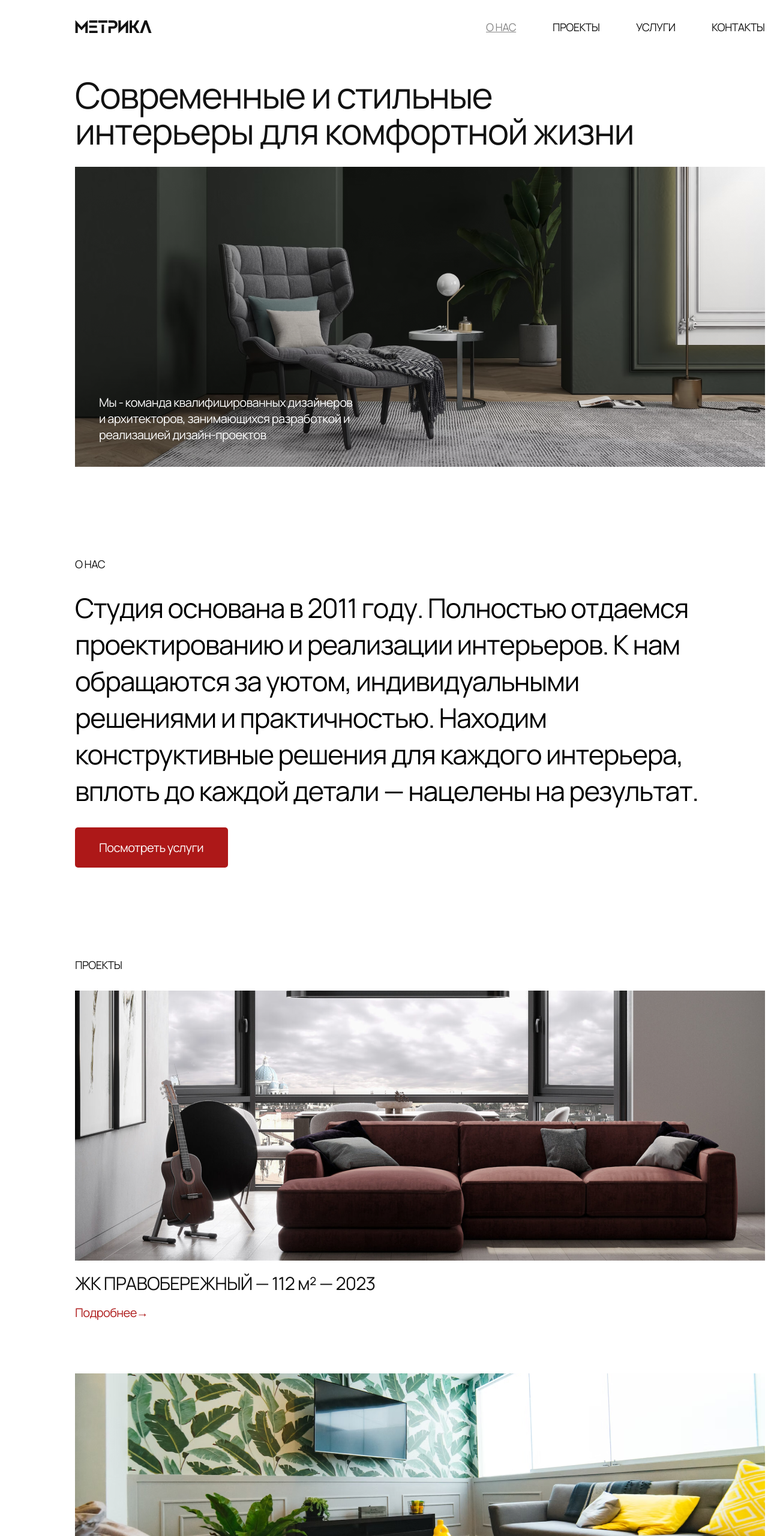
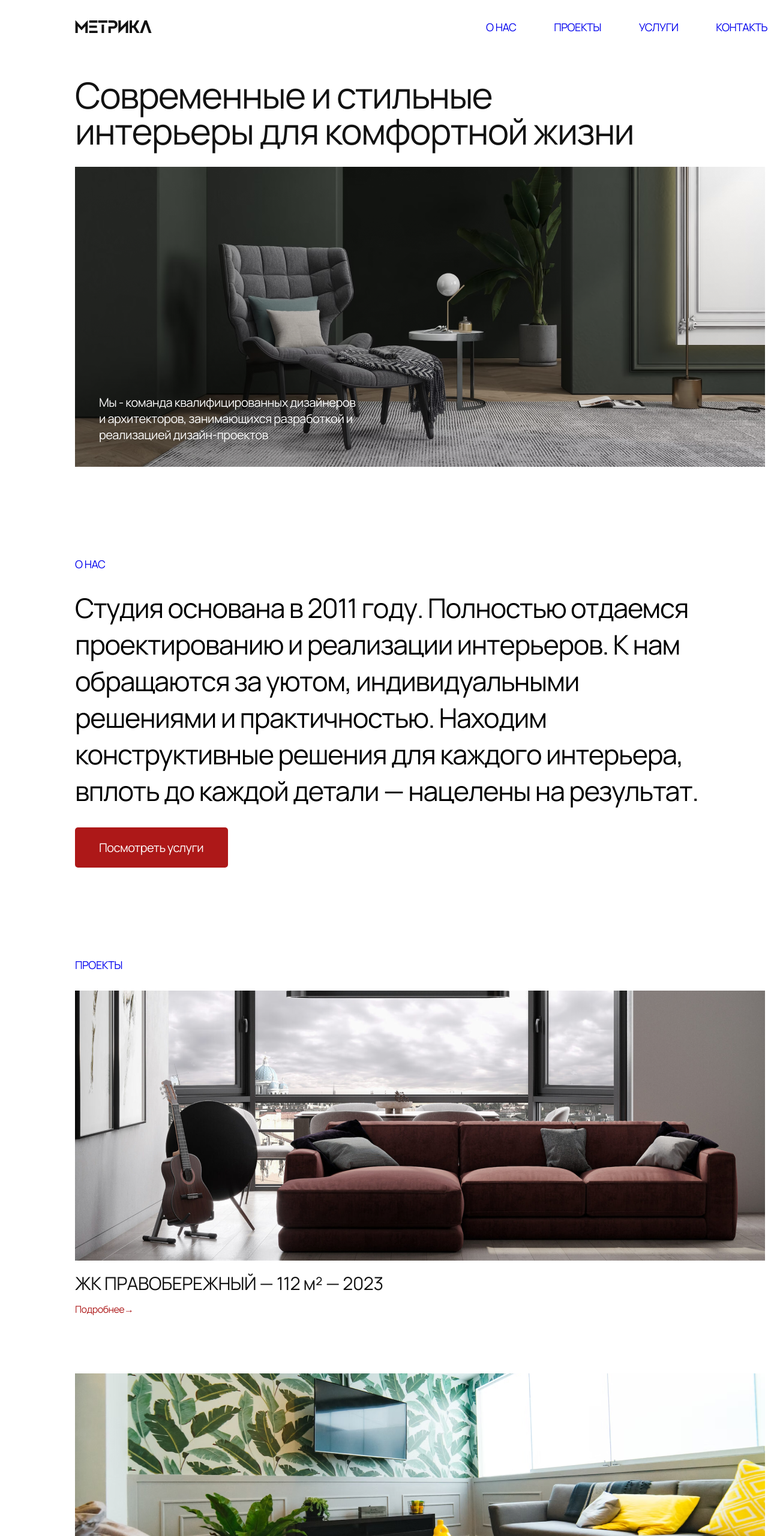
Before and after one commit to SadoninS/SD.MetrikaDesingStudio, a plain HTML site: page index.html in a window 1280 px wide. Shown: the top 2560 px of the page at 60% size. Drawn offline with Linux system fonts and the light colour scheme.

Commit message:
cosmetic fix/refactoring

```diff
--- a/index.html
+++ b/index.html
@@ -14,21 +14,28 @@
     </head>
 
     <body class="mainBox">
-
         <nav class="navBar">
             <a href="https://sadonins.github.io/SD.MetrikaDesingStudio/">
-                <img class="logo" src="images/logo.png" alt="метрика лого" />
+                <img
+                    class="logo"
+                    src="images/metrika-logo.png"
+                    alt="логотип студии метрика"
+                />
             </a>
-            <a href="#about" class="aboutNavBar">О нас</a>
+            <ul class="navBarLinks">
+                <li class="navBarLink"><a href="#about">О нас</a></li>
+                <li class="navBarLink"><a href="#projects">Проекты</a></li>
+                <li class="navBarLink"><a href="#services">Услуги</a></li>
+                <li class="navBarLink"><a href="#contacts">Контакты</a></li>
+            </ul>
+            <!-- <a href="#about" class="aboutNavBar">О нас</a>
             <a href="#projects" class="projectsNavBar">Проекты</a>
             <a href="#services" class="servicesNavBar">Услуги</a>
-            <a href="#contacts" class="contactsNavBar">Контакты</a>
+            <a href="#contacts" class="contactsNavBar">Контакты</a> -->
         </nav>
 
-        <header class="header">
-            <h1 class="header-h1">
-                Современные и стильные интерьеры для комфортной жизни
-            </h1>
+        <header>
+            <h1>Современные и стильные интерьеры для комфортной жизни</h1>
             <div class="header-image-chair">
                 <p class="header-p1">
                     Мы - команда квалифицированных дизайнеров и архитекторов,
@@ -37,10 +44,11 @@
             </div>
         </header>
 
-        <main class="flow">
-
+        <main>
             <section class="about">
-                <h2><a id="about" href="#about" class="anchorLink">О нас</a></h2>
+                <h2>
+                    <a id="about" href="#about" class="anchorLink">О нас</a>
+                </h2>
                 <p class="about-p">
                     Студия основана в 2011 году. Полностью отдаемся
                     проектированию и реализации интерьеров. К нам обращаются за
@@ -53,30 +61,33 @@
                 >
             </section>
 
-            <h2><a id="projects" href="#projects" class="anchorLink">Проекты</a></h2>
+
 
             <section class="projects">
-                <div class="project">
+                <h2>
+                    <a id="projects" href="#projects" class="anchorLink">Проекты</a>
+                </h2>
+                <article class="project">
                     <img class="project-image" src="images/projects1.png" />
                     <h3 class="project-location">
                         ЖК ПРАВОБЕРЕЖНЫЙ — 112 м² — 2023
                     </h3>
                     <a class="details" href="#">Подробнее →</a>
-                </div>
-                <div class="project">
+                </article>
+                <article class="project">
                     <img class="project-image" src="images/projects2.png" />
                     <h3 class="project-location">
                         ЖК НОРВЕЖСКИЙ ПАРК — 75 М² — 2023
                     </h3>
                     <a class="details" href="#">Подробнее →</a>
-                </div>
-                <div class="project">
-                    <img class="projects-image" src="images/projects3.png" />
+                </article>
+                <article class="project">
+                    <img class="project-image" src="images/projects3.png" />
                     <h3 class="project-location">
                         ЖК СОСНОВСКИЕ ОЗЕРА — 94 М² — 2022
                     </h3>
                     <a class="details" href="#">Подробнее →</a>
-                </div>
+                </article>
                 <a href="#projects" class="showAllProjects"
                     >Смотреть все проекты</a
                 >
@@ -84,30 +95,30 @@
 
             <section id="services" class="services">
                 <h2><a href="#services" class="servisesLink">Услуги</a></h2>
-                <div class="service">
+                <article class="service">
                     <img class="service-image" src="images/service1.png" />
                     <h3 class="service-description">
                         Планировочное решение — от 2500₽/м²
                     </h3>
-                </div>
-                <div class="service">
+                </article>
+                <article class="service">
                     <img class="service-image" src="images/service2.png" />
                     <h3 class="service-description">
                         Дизайн-проект — от 3000₽/м²
                     </h3>
-                </div>
-                <div class="service">
+                </article>
+                <article class="service">
                     <img class="service-image" src="images/service3.png" />
                     <h3 class="service-description">
                         Авторский надзор — от 30 000₽ в месяц
                     </h3>
-                </div>
-                <div class="service">
+                </article>
+                <article class="service">
                     <img class="service-image" src="images/service4.png" />
                     <h3 class="service-description">
                         Комплектация — 5% от стоимости спецификации
                     </h3>
-                </div>
+                </article>
             </section>
 
             <section class="example"></section>
--- a/styles/index.css
+++ b/styles/index.css
@@ -1,97 +1,75 @@
 .mainBox {
     margin: 0 auto;
     width: 1400px;
-    /* height: 7211px; */
-    background: #ffffff;
     font-family: "Manrope", Courier, monospace;
-    font-style: normal;
-    font-weight: 400;
+    letter-spacing: -0.03em;
+
 }
+
 .header {
     margin: 0 auto;
     width: 1150px;
-    height: 650px;
 }
+
 .navBar {
     position: relative;
-    width: 1400px;
     height: 128px;
 }
+
 .logo {
-    margin-left: 125px;
+    position: absolute;
+    left: 125px;
+    top: 33px;
+}
+
+.navBarLinks {
+    position: absolute;
+    top: 33px;
+    left: 810px;
+}
+
+.navBarLink {
     margin-top: 33px;
-}
-.aboutNavBar {
-    position: absolute;
-    width: 51px;
-    height: 25px;
-    left: 810px;
-    top: 33px;
+    margin-right: 60px;
+    display: inline;
     font-size: 18px;
     line-height: 25px;
-    letter-spacing: -0.03em;
-    text-transform: uppercase;
-    color: #121212;
-    opacity: 0.5;
-}
-.projectsNavBar {
-    position: absolute;
-    width: 51px;
-    height: 25px;
-    left: 921px;
-    top: 33px;
-    font-size: 18px;
-    line-height: 25px;
-    letter-spacing: -0.03em;
-    text-decoration: none;
-    text-transform: uppercase;
-    color: #121212;
-}
-
-.servicesNavBar {
-    position: absolute;
-    width: 51px;
-    height: 25px;
-    left: 1060px;
-    top: 33px;
-    font-size: 18px;
-    line-height: 25px;
-    letter-spacing: -0.03em;
     text-transform: uppercase;
     text-decoration: none;
     color: #121212;
 }
-.contactsNavBar {
-    position: absolute;
-    width: 51px;
-    height: 25px;
-    left: 1186px;
-    top: 33px;
+
+a {
+    text-decoration: none;
+}
+
+header {
+    margin: 0 125px 150px 125px;
+}
+
+h1 {
+    margin-bottom: 30px;
+    width: 956px;
+    font-size: 60px;
+    line-height: 60px;
+    color: #121212;
+    letter-spacing: -0.03em;
+}
+
+h2 {
+    margin-bottom: 30px;
     font-size: 18px;
     line-height: 25px;
-    letter-spacing: -0.03em;
     text-transform: uppercase;
-    text-decoration: none;
-    color: #121212;
 }
-.header {
-    margin-bottom: 150px;
-}
-.header-h1 {
-    margin-bottom: 30px;
-    width: 956px;
-    height: 120px;
-    font-size: 60px;
-    line-height: 60px;
-    letter-spacing: -0.03em;
-    color: #121212;
-}
+
 .header-image-chair {
     position: relative;
     background-image: url(../images/header-1.png);
     width: 1150px;
     height: 500px;
 }
+
 .header-p1 {
     position: absolute;
     bottom: 40px;
@@ -99,40 +77,15 @@
     width: 430px;
     font-size: 20px;
     line-height: 27px;
-    letter-spacing: -0.03em;
     color: #ffffff;
 }
-.flow {
-    margin: 0 auto;
-    width: 1400px;
-}
+
 .about {
     margin: 0 0 150px 125px;
     width: 1051px;
     height: 518px;
 }
-.anchorLink {
-    display: block;
-    margin-left: 125px;
-    margin-bottom: 30px;
-    font-size: 18px;
-    line-height: 25px;
-    letter-spacing: -0.03em;
-    text-decoration: none;
-    text-transform: uppercase;
-    color: #121212;
-}
-#about {
-    display: block;
-    margin-bottom: 30px;
-    margin-left: 0px;
-    font-size: 18px;
-    line-height: 25px;
-    letter-spacing: -0.03em;
-    text-decoration: none;
-    text-transform: uppercase;
-    color: #121212;
-}
+
 .about-p {
     margin-bottom: 30px;
     width: 1048px;
@@ -142,11 +95,11 @@
     letter-spacing: -0.03em;
     color: #000000;
 }
+
 .about-btn-services {
     display: block;
     border-radius: 5px;
     width: 255px;
-    height: 67px;
     font-size: 20px;
     line-height: 27px;
     letter-spacing: -0.03em;
@@ -155,11 +108,12 @@
     text-decoration: none;
     padding: 20px 40px;
 }
+
 .projects {
     margin: 0 auto 150px;
     width: 1150px;
-    height: 2067px;
 }
+
 .project {
     height: 548px;
     margin-bottom: 90px;
@@ -168,38 +122,35 @@
 .project-image {
     margin-bottom: 15px;
 }
+
 .project-location {
     margin-bottom: 15px;
     font-size: 30px;
     line-height: 41px;
-    letter-spacing: -0.03em;
     color: #121212;
 }
+
 .details {
-    text-decoration: none;
-    font-size: 20px;
-    line-height: 27px;
-    letter-spacing: -0.03em;
     color: #ad1818;
 }
+
 .showAllProjects {
     display: block;
-    padding-top: 56px;
     height: 153px;
-    width: 100%;
     text-decoration: none;
     font-size: 30px;
-    line-height: 41px;
+    line-height: 153px;
     text-align: center;
-    letter-spacing: -0.03em;
     color: #ad1818;
     border: 1px solid #ad1818;
     border-radius: 5px;
 }
+
 .showAllProjects:hover {
     color: #ffffff;
     background-color: #ad1818;
 }
+
 .services {
     margin: 0 auto;
     height: 1844px;
@@ -207,29 +158,22 @@
     background-color: #121212;
     padding: 150px 125px;
 }
+
 .servisesLink {
-    display: block;
-    margin-bottom: 30px;
-    text-decoration: none;
-    font-size: 18px;
-    line-height: 25px;
-    letter-spacing: -0.03em;
-    text-transform: uppercase;
     color: #ffffff;
 }
+
 .service-image {
     margin-bottom: 15px;
-    width: 1150px;
-    height: 270px;
 }
+
 .service-description {
     margin-bottom: 60px;
-
     font-size: 30px;
     line-height: 41px;
-    letter-spacing: -0.03em;
     color: #ffffff;
 }
+
 .footer {
     position: absolute;
     width: 1400px;
@@ -237,14 +181,12 @@
     top: 6982px;
     background-color: #333333;
 }
+
 .copyright {
     position: absolute;
     font-family: "Manrope", Courier, monospace;
-    font-style: normal;
-    font-weight: 400;
     font-size: 20px;
     line-height: 27px;
-    letter-spacing: -0.03em;
     opacity: 50%;
     color: #ffffff;
     text-decoration: none;
```
Also changed, not shown: images/example.png (added), images/metrika-logo.png (renamed from images/logo.png).
